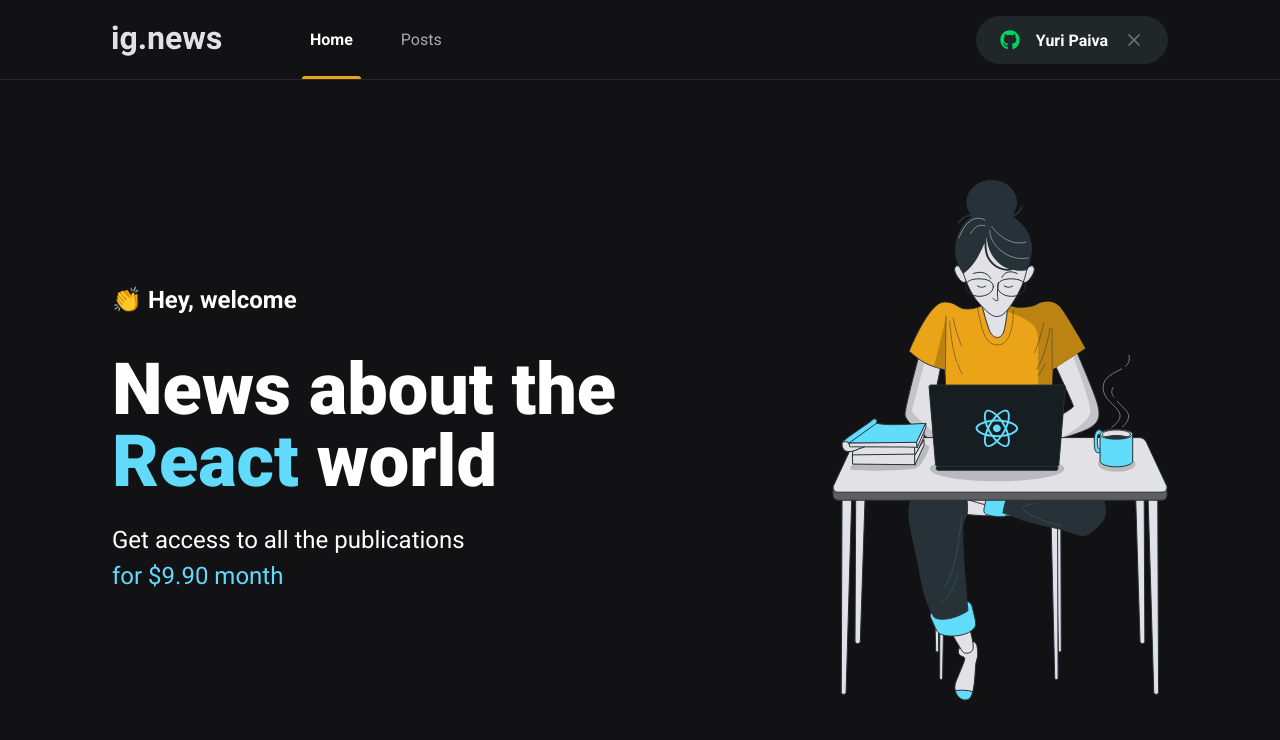
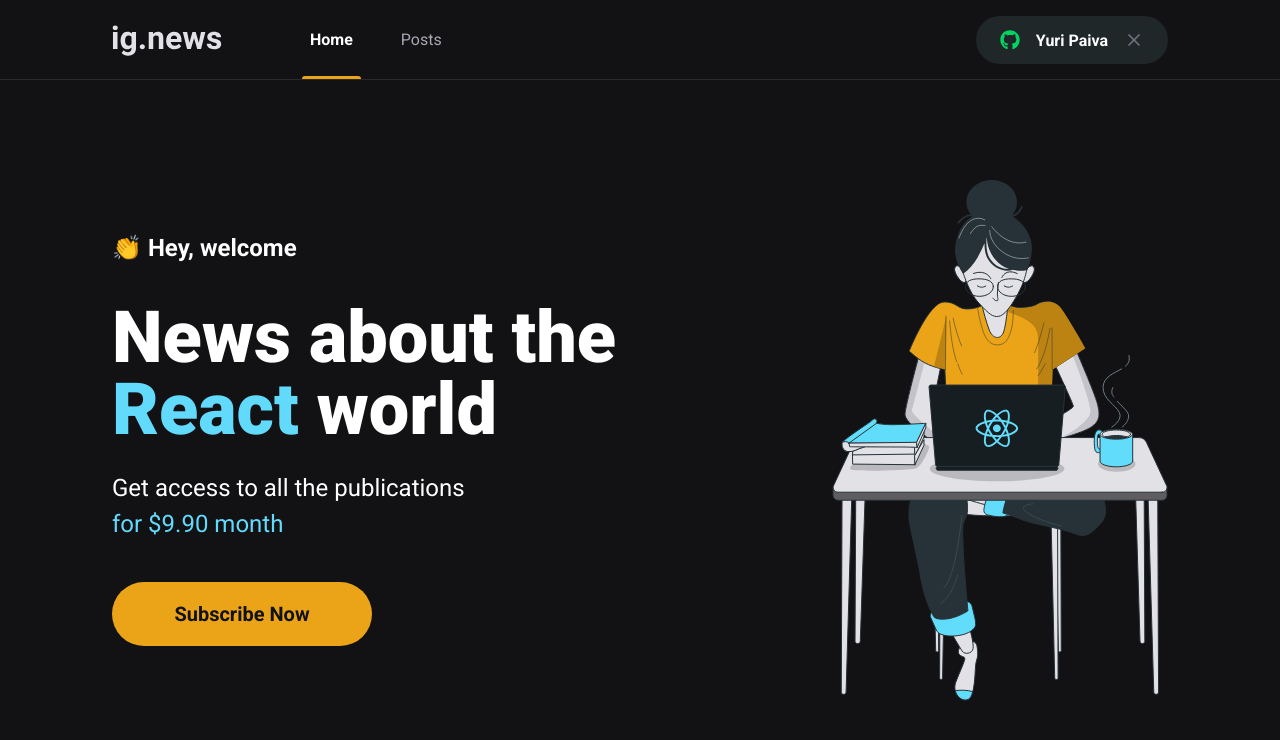
Before and after one commit to yuriqpaiva/ignews, a Next.js app: page / in a window 1280 px wide. Shown: the top 740 px of the page. Built offline with nearby package versions, Linux system fonts and the light colour scheme.

Commit message:
Add Subscribe button component

```diff
--- /dev/null
+++ b/src/components/SubscribeButton/index.tsx
@@ -0,0 +1,5 @@
+import styles from "./styles.module.scss";
+
+export function SubscribeButton() {
+  return <button type="button" className={styles.subscribeButton}>Subscribe Now</button>;
+}
--- /dev/null
+++ b/src/components/SubscribeButton/styles.module.scss
@@ -0,0 +1,21 @@
+.subscribeButton {
+  margin-top: 4rem;
+  width: 260px;
+  height: 4rem;
+  border: 0;
+  border-radius: 2rem;
+  background: var(--yellow-500);
+  color: var(--gray-900);
+  font-size: 1.25rem;
+  font-weight: bold;
+
+  display: flex;
+  align-items: center;
+  justify-content: center;
+
+  transition: filter 0.2s;
+
+  &:hover {
+    filter: brightness(0.8);
+  }
+}
--- a/src/pages/home.module.scss
+++ b/src/pages/home.module.scss
@@ -38,4 +38,8 @@
       color: var(--cyan-500);
     }
   }
+
+  button {
+    margin-top: 2.5rem;
+  }
 }
--- a/src/pages/index.tsx
+++ b/src/pages/index.tsx
@@ -1,5 +1,6 @@
 import Head from "next/head";
 import Image from "next/image";
+import { SubscribeButton } from "../components/SubscribeButton";
 import styles from "./home.module.scss";
 
 export default function Home() {
@@ -18,6 +19,7 @@
             Get access to all the publications <br />
             <span>for $9.90 month</span>
           </p>
+          <SubscribeButton />
         </section>
         <Image
           src="/images/avatar.svg"
```
